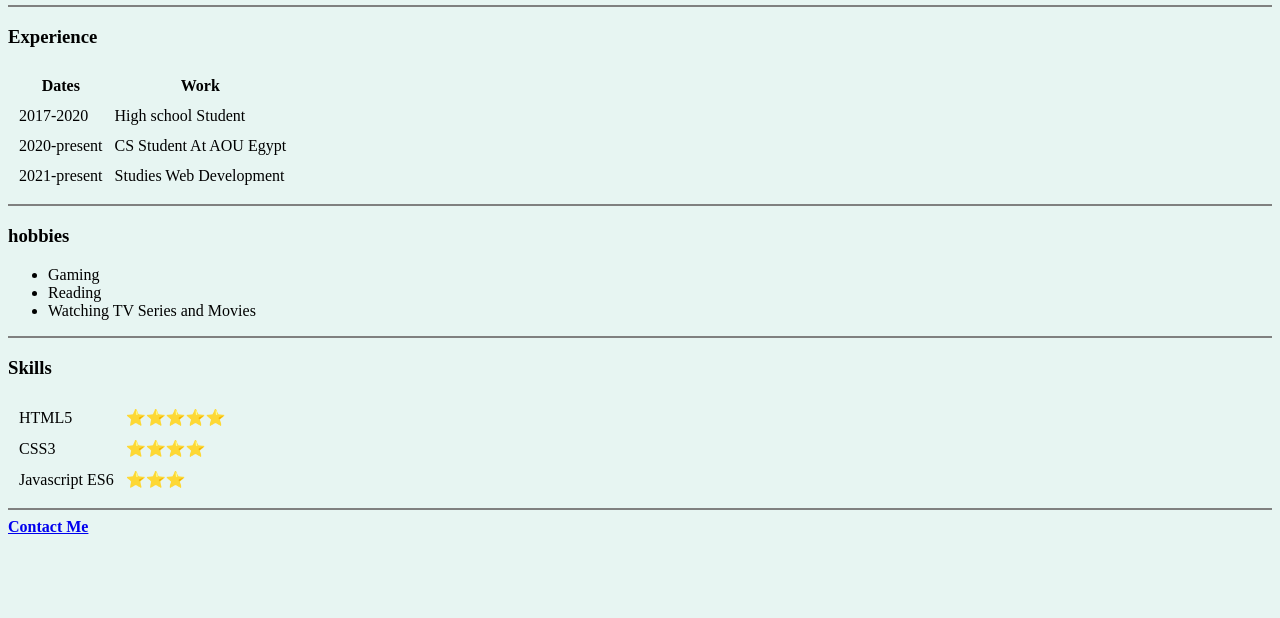
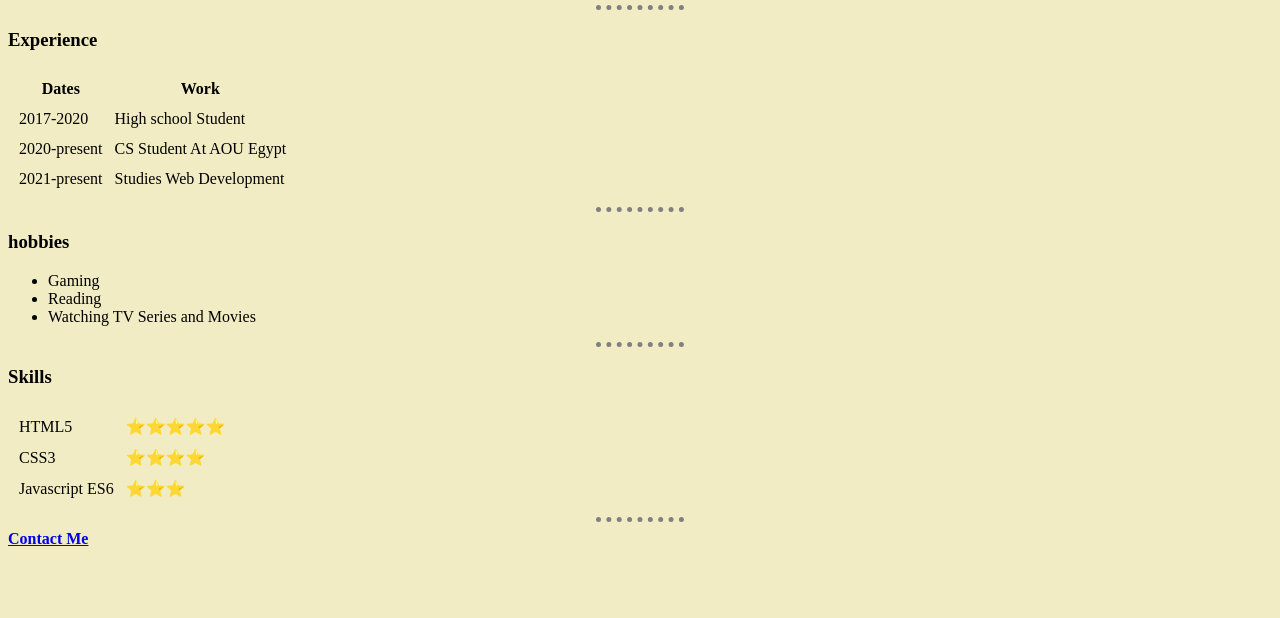
Before and after one commit to kareemth7/CV, a plain HTML site: page index.html in a window 1280 px wide. Shown: the part 182-800 px from the top of the page. Drawn offline with Linux system fonts and the light colour scheme.

Commit message:
Add files via upload

```diff
--- /dev/null
+++ b/example.css
@@ -0,0 +1,11 @@
+hr {
+  border-style: none;
+  border-top-style: dotted;
+  border-color: grey;
+  width: 7%;
+  border-width: 5px;
+}
+
+body {
+  background-color: #F1ECC3;
+}
--- a/index.html
+++ b/index.html
@@ -2,13 +2,12 @@
 <html lang="en" dir="ltr">
 
 <head>
-
   <meta charset="utf-8">
   <title>Kareem Mohamed</title>
-
+  <link rel="stylesheet" href="example.css">
 </head>
 
-<body style="background-color: #e7f5f2;">
+<body>
 
   <table cellspacing="20">
     <tr>
@@ -22,7 +21,7 @@
     </tr>
   </table>
 
-  <hr size=2 noshade>
+  <hr size=2>
 
 
   <h3>Experience</h3>
@@ -49,14 +48,14 @@
       </tr>
     </tbody>
   </table>
-  <hr size="2" noshade>
+  <hr size="2">
   <h3>hobbies</h3>
   <ul>
     <li>Gaming</li>
     <li>Reading</li>
     <li>Watching TV Series and Movies</li>
   </ul>
-  <hr size="2" noshade>
+  <hr size="2">
   <h3>Skills</h3>
   <table cellspacing="10">
     <tr>
@@ -72,7 +71,7 @@
       <td>⭐⭐⭐</td>
     </tr>
   </table>
-  <hr size="2" noshade>
+  <hr size="2">
   <a href="ContactMe.html"><b>Contact Me</b></a>
 
 </body>
```
Also changed, not shown: ContactMe.html (+2 -1 lines).
